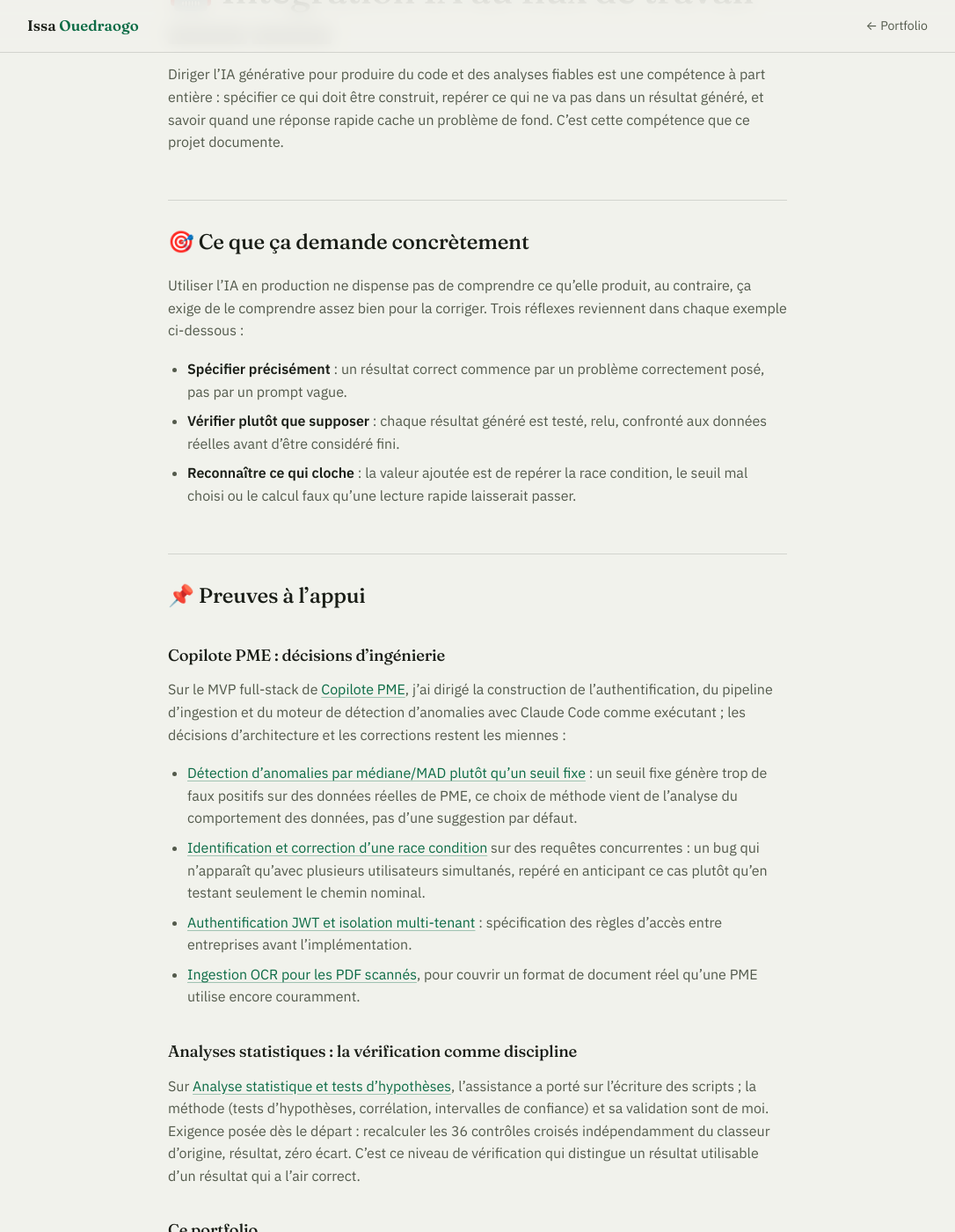
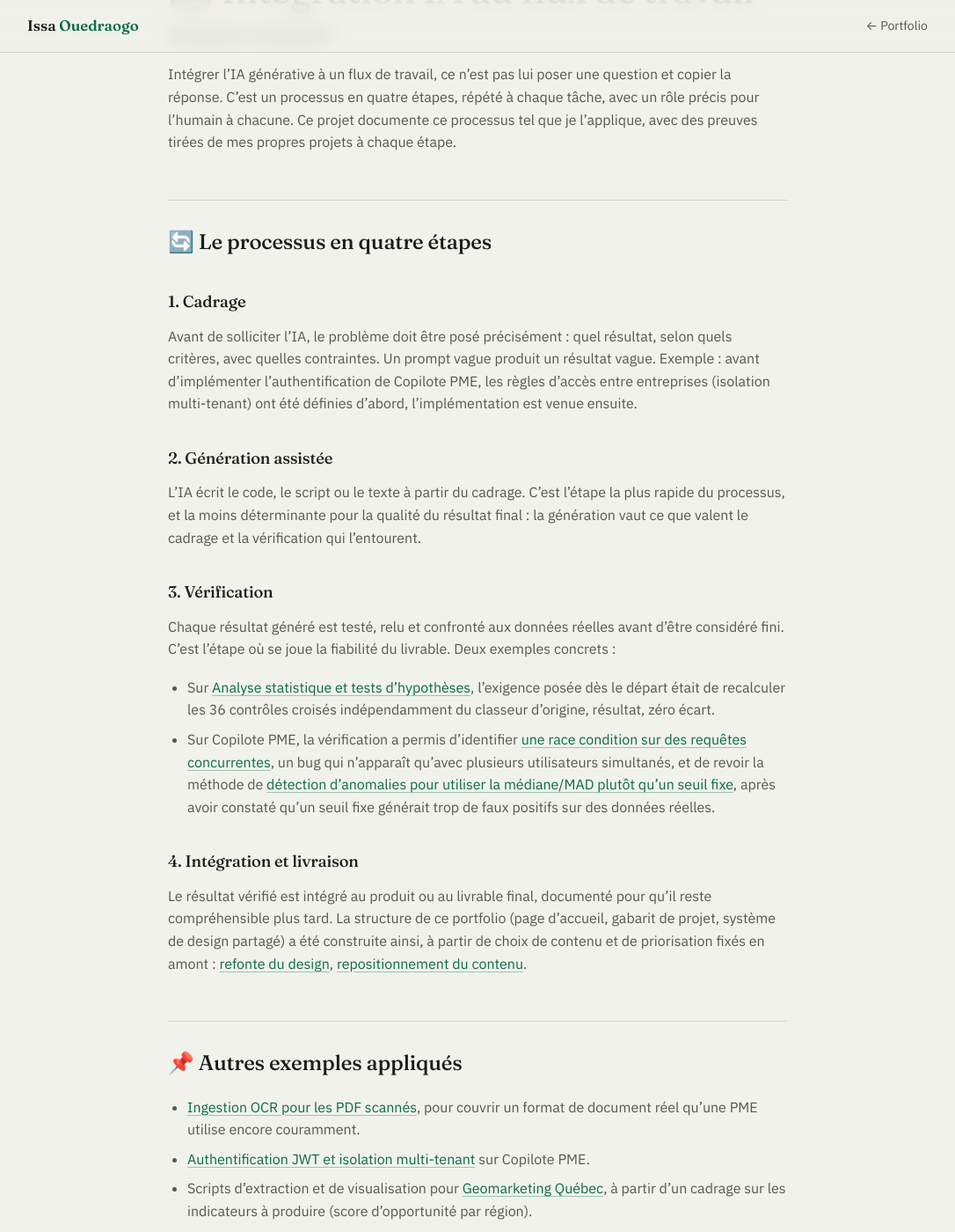
Before and after one commit to Issa0900/Issa-Ouedraogo, a Jekyll site: the page built from integration-ia/index.md, in a window 1280 px wide and 1400 px high, scrolled down 212 px. Shown: the whole window at 88% size, without its empty margins (97-1183 px from the left). Built offline with Jekyll 4.4.1, drawn with Linux system fonts in a browser that asks for light colours; some of the changed text lies outside the part shown; grey boxes are pictures that could not be loaded.

Commit message:
Restructurer la page Intégration IA autour du processus en quatre étapes

```diff
--- a/integration-ia/index.md
+++ b/integration-ia/index.md
@@ -8,35 +8,35 @@ title: Intégration IA au flux de travail
 ![IA appliquée](https://img.shields.io/badge/IA_appliquée-Claude_Code-0B6B45?style=flat)
 ![Statut](https://img.shields.io/badge/Statut-Pratique_continue-informational)
 
-Diriger l'IA générative pour produire du code et des analyses fiables est une compétence à part entière : spécifier ce qui doit être construit, repérer ce qui ne va pas dans un résultat généré, et savoir quand une réponse rapide cache un problème de fond. C'est cette compétence que ce projet documente.
+Intégrer l'IA générative à un flux de travail, ce n'est pas lui poser une question et copier la réponse. C'est un processus en quatre étapes, répété à chaque tâche, avec un rôle précis pour l'humain à chacune. Ce projet documente ce processus tel que je l'applique, avec des preuves tirées de mes propres projets à chaque étape.
 
-## 🎯 Ce que ça demande concrètement
+## 🔄 Le processus en quatre étapes
 
-Utiliser l'IA en production ne dispense pas de comprendre ce qu'elle produit, au contraire, ça exige de le comprendre assez bien pour la corriger. Trois réflexes reviennent dans chaque exemple ci-dessous :
+### 1. Cadrage
 
-- **Spécifier précisément** : un résultat correct commence par un problème correctement posé, pas par un prompt vague.
-- **Vérifier plutôt que supposer** : chaque résultat généré est testé, relu, confronté aux données réelles avant d'être considéré fini.
-- **Reconnaître ce qui cloche** : la valeur ajoutée est de repérer la race condition, le seuil mal choisi ou le calcul faux qu'une lecture rapide laisserait passer.
+Avant de solliciter l'IA, le problème doit être posé précisément : quel résultat, selon quels critères, avec quelles contraintes. Un prompt vague produit un résultat vague. Exemple : avant d'implémenter l'authentification de Copilote PME, les règles d'accès entre entreprises (isolation multi-tenant) ont été définies d'abord, l'implémentation est venue ensuite.
 
-## 📌 Preuves à l'appui
+### 2. Génération assistée
 
-### Copilote PME : décisions d'ingénierie
+L'IA écrit le code, le script ou le texte à partir du cadrage. C'est l'étape la plus rapide du processus, et la moins déterminante pour la qualité du résultat final : la génération vaut ce que valent le cadrage et la vérification qui l'entourent.
 
-Sur le MVP full-stack de [Copilote PME](https://github.com/Issa0900/copilote-pme), j'ai dirigé la construction de l'authentification, du pipeline d'ingestion et du moteur de détection d'anomalies avec Claude Code comme exécutant ; les décisions d'architecture et les corrections restent les miennes :
+### 3. Vérification
 
-- [Détection d'anomalies par médiane/MAD plutôt qu'un seuil fixe](https://github.com/Issa0900/copilote-pme/commit/cafc645) : un seuil fixe génère trop de faux positifs sur des données réelles de PME, ce choix de méthode vient de l'analyse du comportement des données, pas d'une suggestion par défaut.
-- [Identification et correction d'une race condition](https://github.com/Issa0900/copilote-pme/commit/2aa9345) sur des requêtes concurrentes : un bug qui n'apparaît qu'avec plusieurs utilisateurs simultanés, repéré en anticipant ce cas plutôt qu'en testant seulement le chemin nominal.
-- [Authentification JWT et isolation multi-tenant](https://github.com/Issa0900/copilote-pme/commit/6fe0bab) : spécification des règles d'accès entre entreprises avant l'implémentation.
+Chaque résultat généré est testé, relu et confronté aux données réelles avant d'être considéré fini. C'est l'étape où se joue la fiabilité du livrable. Deux exemples concrets :
+
+- Sur [Analyse statistique et tests d'hypothèses](../analyse-statistique-inferentielle/), l'exigence posée dès le départ était de recalculer les 36 contrôles croisés indépendamment du classeur d'origine, résultat, zéro écart.
+- Sur Copilote PME, la vérification a permis d'identifier [une race condition sur des requêtes concurrentes](https://github.com/Issa0900/copilote-pme/commit/2aa9345), un bug qui n'apparaît qu'avec plusieurs utilisateurs simultanés, et de revoir la méthode de [détection d'anomalies pour utiliser la médiane/MAD plutôt qu'un seuil fixe](https://github.com/Issa0900/copilote-pme/commit/cafc645), après avoir constaté qu'un seuil fixe générait trop de faux positifs sur des données réelles.
+
+### 4. Intégration et livraison
+
+Le résultat vérifié est intégré au produit ou au livrable final, documenté pour qu'il reste compréhensible plus tard. La structure de ce portfolio (page d'accueil, gabarit de projet, système de design partagé) a été construite ainsi, à partir de choix de contenu et de priorisation fixés en amont : [refonte du design](https://github.com/Issa0900/Issa-Ouedraogo/commit/e635e02), [repositionnement du contenu](https://github.com/Issa0900/Issa-Ouedraogo/commit/77b6060).
+
+## 📌 Autres exemples appliqués
+
 - [Ingestion OCR pour les PDF scannés](https://github.com/Issa0900/copilote-pme/commit/a901733), pour couvrir un format de document réel qu'une PME utilise encore couramment.
+- [Authentification JWT et isolation multi-tenant](https://github.com/Issa0900/copilote-pme/commit/6fe0bab) sur Copilote PME.
+- Scripts d'extraction et de visualisation pour [Geomarketing Québec](../geomarketing-quebec/), à partir d'un cadrage sur les indicateurs à produire (score d'opportunité par région).
 
-### Analyses statistiques : la vérification comme discipline
+## 💡 Pourquoi ce processus compte pour une PME
 
-Sur [Analyse statistique et tests d'hypothèses](../analyse-statistique-inferentielle/), l'assistance a porté sur l'écriture des scripts ; la méthode (tests d'hypothèses, corrélation, intervalles de confiance) et sa validation sont de moi. Exigence posée dès le départ : recalculer les 36 contrôles croisés indépendamment du classeur d'origine, résultat, zéro écart. C'est ce niveau de vérification qui distingue un résultat utilisable d'un résultat qui a l'air correct.
-
-### Ce portfolio
-
-La structure du site (page d'accueil, gabarit de projet, système de design partagé) a été construite avec Claude Code sur la base de choix de contenu et de priorisation que j'ai fixés : quels projets mettre en avant, quel message porter en premier, quelle hiérarchie d'information. [Refonte du design](https://github.com/Issa0900/Issa-Ouedraogo/commit/e635e02), [repositionnement du contenu](https://github.com/Issa0900/Issa-Ouedraogo/commit/77b6060).
-
-## 💡 Pourquoi ça compte pour une PME
-
-Une PME qui a besoin d'un outil d'analyse n'a généralement ni le budget ni le temps pour une équipe de développement complète. Savoir diriger l'IA pour produire un livrable fiable, pas seulement un livrable rapide, réduit ce délai sans sacrifier la rigueur : c'est exactement le type d'écart qui sépare un prototype qu'on jette d'un outil qu'on garde.
+Une PME qui a besoin d'un outil d'analyse n'a généralement ni le budget ni le temps pour une équipe de développement complète. Un flux de travail qui intègre l'IA à chaque étape, cadrage, génération, vérification, livraison, réduit le délai de production sans sacrifier la rigueur. C'est cet écart, entre un prototype rapide et un outil fiable, que ce processus est conçu pour combler.
```
